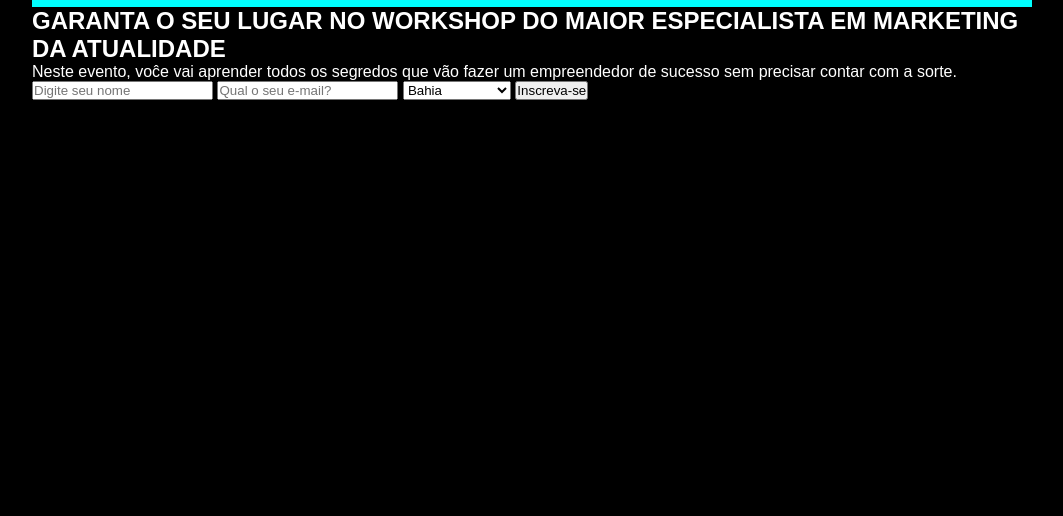
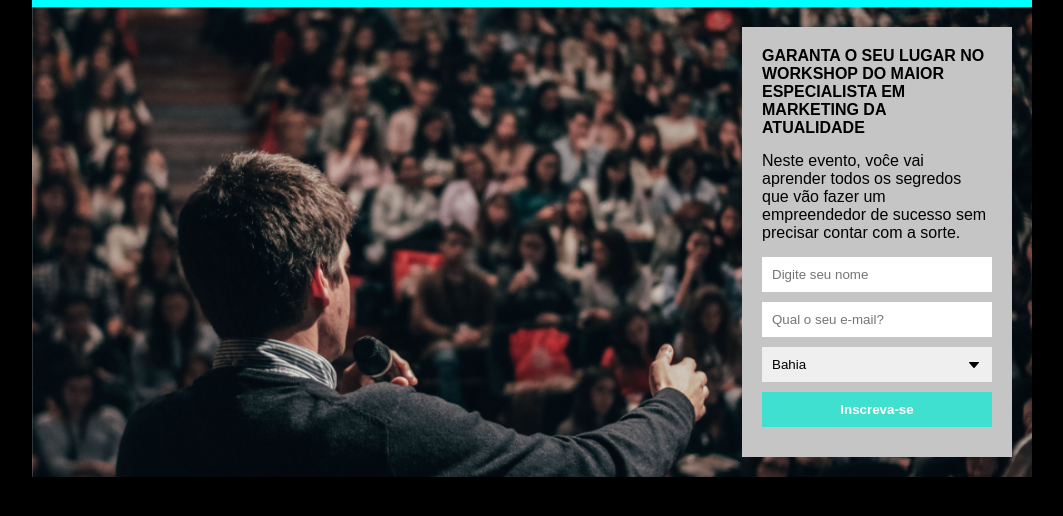
Before and after one commit to Igor-Cruz/Pagina-de-captura, a plain HTML site: page index.html in a window 1280 px wide. Shown: the part 44-560 px from the top of the page, without its empty margins (108-1171 px from the left). Drawn offline with Linux system fonts and the light colour scheme.

Commit message:
Estilizando com css o conteúdo principal

```diff
--- a/css/style.css
+++ b/css/style.css
@@ -31,5 +31,54 @@ header{
 }
 
 section{
+    padding: 20px;
+    background-image: url("../images/people.jpg");
+    background-size: cover;
+    overflow: hidden;
+}
+
+.formContainer{
+    max-width: 230px;
+    background-color: rgb(197, 197, 197);
+    padding: 20px;
+    float: right;
+}
+
+h2{
+    font-size: 16px;
+}
+
+.mb{
+    margin-bottom: 15px;
+}
+
+input, select, button{
+    width: 100%;
+    box-sizing: border-box;
+    padding: 10px;
+    border: none;
+    margin-bottom: 10px;
+}
+
+select{
+/* Trocando a seta do select */
+
+    appearance: none;
+    -moz-appearance: none;
+    -webkit-appearance: none;
+    background-image: url("../images/arrow.jpg");
+    background-repeat: no-repeat;
+    background-position-x: calc(100% - 10px);
+    background-position-y: center;
+}
+
+button{
     color: white;
+    background-color: turquoise;
+    font-weight: bold;
 }
+
+button:hover{
+    color: turquoise;
+    background-color: white;
+}
--- a/index.html
+++ b/index.html
@@ -18,10 +18,10 @@
 
         <section>
             <div class="formContainer">
-                <h2>
+                <h2 class="mb">
                     GARANTA O SEU LUGAR NO WORKSHOP DO MAIOR ESPECIALISTA EM MARKETING DA ATUALIDADE
                 </h2>
-                <p>
+                <p class="mb">
                     Neste evento, voĉe vai aprender todos os segredos que vão fazer um empreendedor de sucesso sem precisar contar com a sorte.
                 </p>
                 <form>
```
